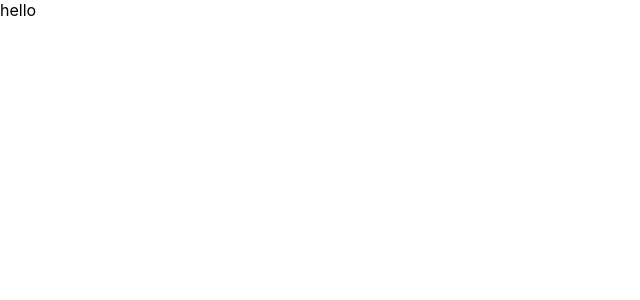
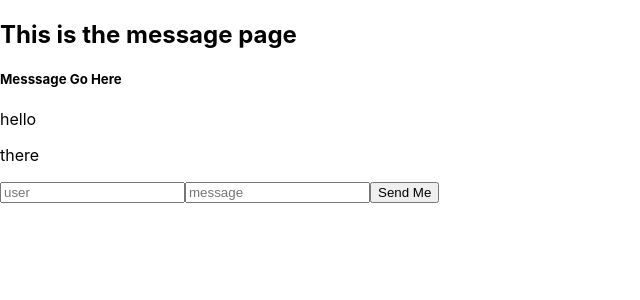
Before and after one commit to SethY8s/Facebook-Clone, a React (Create React App) app: page / in a window 1280 px wide. Shown: the top 300 px of the page, without its empty margins (0-640 px from the left). Built offline with nearby package versions, Linux system fonts and the light colour scheme.

Commit message:
changes before connecting client to server

```diff
--- a/package.json
+++ b/package.json
@@ -12,6 +12,7 @@
     "@types/react-dom": "^18.0.5",
     "react": "^18.2.0",
     "react-dom": "^18.2.0",
+    "react-router-dom": "^6.3.0",
     "react-scripts": "5.0.1",
     "typescript": "^4.7.3",
     "web-vitals": "^2.1.4"
--- a/public/index.html
+++ b/public/index.html
@@ -2,19 +2,19 @@
 <html lang="en">
   <head>
     <meta charset="utf-8" />
-    <link rel="icon" href="%PUBLIC_URL%/favicon.ico" />
+
     <meta name="viewport" content="width=device-width, initial-scale=1" />
     <meta name="theme-color" content="#000000" />
     <meta
       name="description"
       content="Web site created using create-react-app"
     />
-    <link rel="apple-touch-icon" href="%PUBLIC_URL%/logo192.png" />
+
     <!--
       manifest.json provides metadata used when your web app is installed on a
       user's mobile device or desktop. See https://developers.google.com/web/fundamentals/web-app-manifest/
     -->
-    <link rel="manifest" href="%PUBLIC_URL%/manifest.json" />
+    <!-- <link rel="manifest" href="%PUBLIC_URL%/manifest.json" /> -->
     <!--
       Notice the use of %PUBLIC_URL% in the tags above.
       It will be replaced with the URL of the `public` folder during the build.
--- a/src/App.tsx
+++ b/src/App.tsx
@@ -1,10 +1,16 @@
 import React from 'react';
-
-
+import { BrowserRouter as Router, Routes, Route } from 'react-router-dom';
+import MessagePage from './comp/message/MessagePage';
 
 function App() {
   return (
-    <div>hello</div>
+    <div>
+      <Router>
+        <Routes>
+          <Route path="/" element={<MessagePage />} />
+        </Routes>
+      </Router>
+    </div>
   );
 }
 
--- /dev/null
+++ b/src/comp/message/Input.tsx
@@ -0,0 +1,16 @@
+import React from 'react'
+
+export default function Input() {
+
+  const postData = () => {
+    console.log('hello')
+  }
+
+  return (
+    <div>
+        <input placeholder='user' type="text" />
+        <input placeholder='message' type="text" />
+        <button onClick={() => postData()}>Send Me</button>
+    </div>
+  )
+}
--- /dev/null
+++ b/src/comp/message/Message.tsx
@@ -0,0 +1,14 @@
+import React, {useState} from 'react'
+
+export default function Message() {
+
+    const[message, setMessage] = useState('j')
+    const [messages, setMessages] = useState(['hello', 'there'])
+
+  return (
+    <div>
+        <h5>Messsage Go Here</h5>
+        {messages.map(el => <p key={el}>{el}</p>)}
+    </div>
+  )
+}
--- /dev/null
+++ b/src/comp/message/MessagePage.tsx
@@ -0,0 +1,13 @@
+import React from 'react'
+import Input from './Input'
+import Message from './Message'
+
+export default function MessagePage() {
+  return (
+    <div>
+        <h2>This is the message page</h2>
+        <Message />
+        <Input />
+    </div>
+  )
+}
--- a/tsconfig.json
+++ b/tsconfig.json
@@ -1,6 +1,6 @@
 {
   "compilerOptions": {
-    "target": "es5",
+    "target": "es6",
     "lib": [
       "dom",
       "dom.iterable",
```
Also changed, not shown: public/manifest.json, 2 other files (tests, documents, lock files or other folders).
